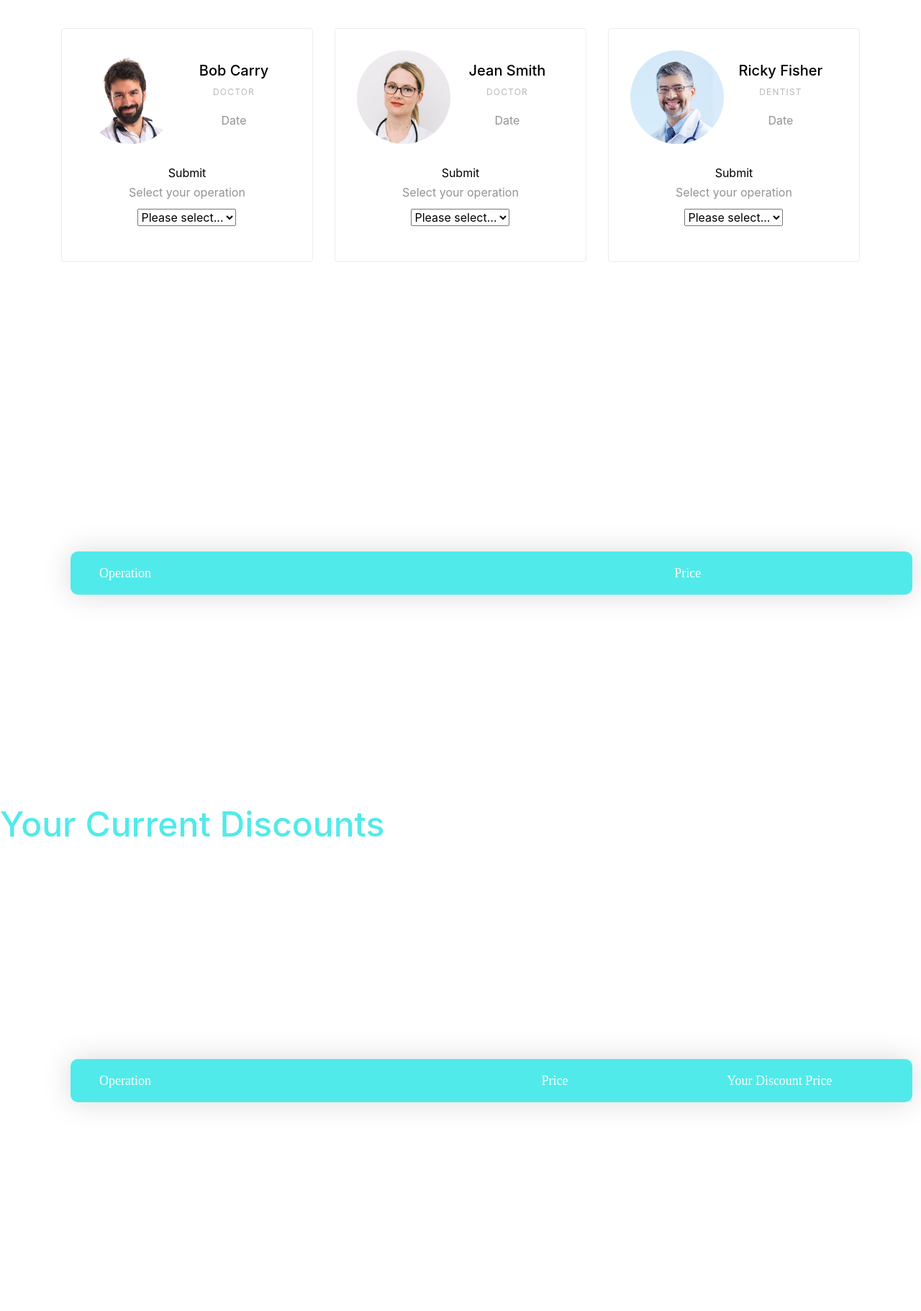
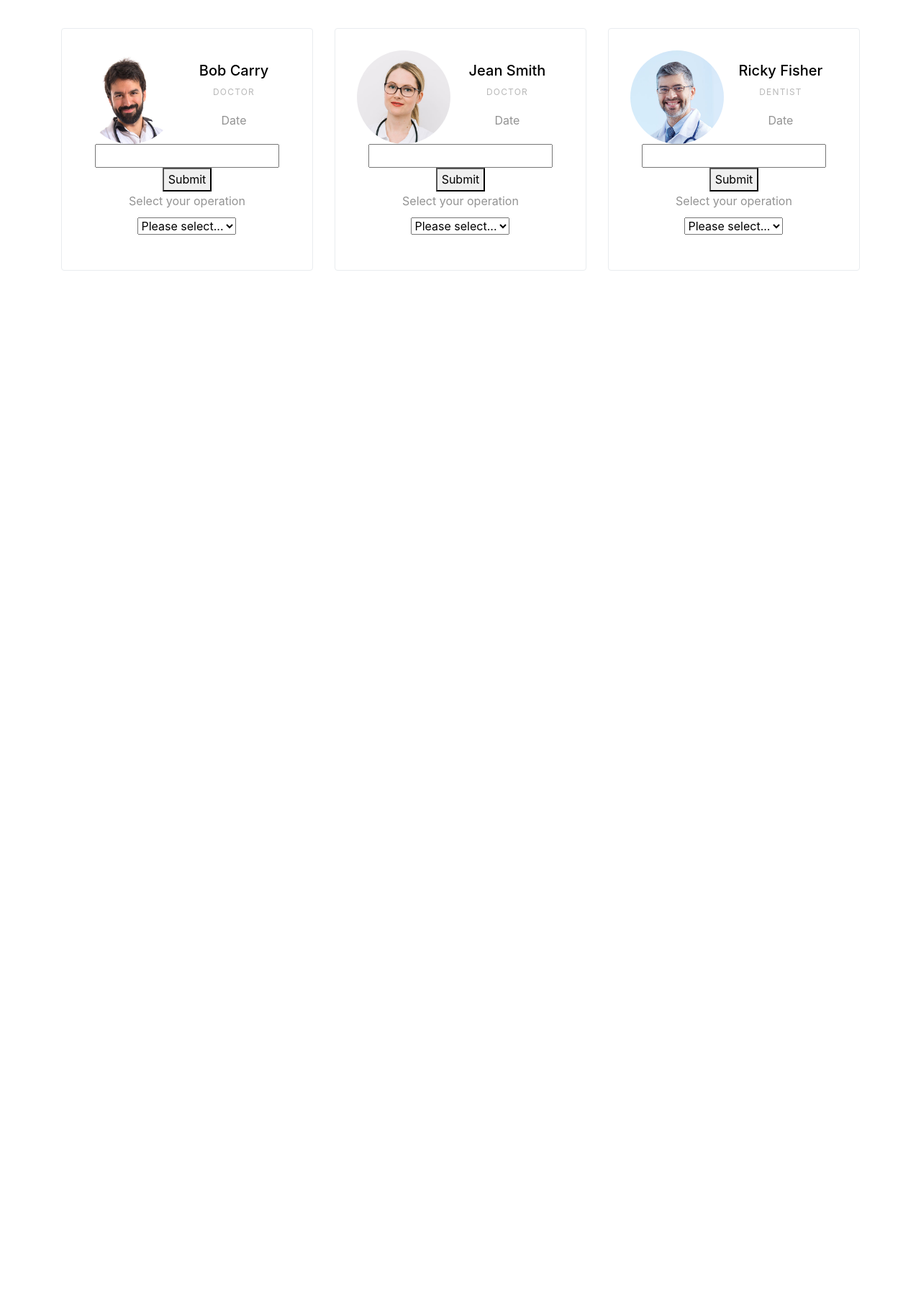
Before and after one commit to AlexandruRebega/stomatologie, a Flask app: template py/templates/calendar.html in a window 1280 px wide; the page is wider, and only the part inside the window is pictured. Shown: the part 270-2091 px from the top of that part at 72% size. After the commit the page ends 646 px from the top of that part, so only its background shows below. Run offline with Flask 2, Linux system fonts and the light colour scheme; the template is opened without the code that fills it, so the values that code supplies are empty; some libraries are stand-ins or nearby versions; some web fonts are replaced.

Commit message:
Fix calendar.html

```diff
--- a/py/templates/calendar.html
+++ b/py/templates/calendar.html
@@ -6,11 +6,11 @@
         <meta name="viewport" content="width=device-width, initial-scale=1.0">
         <link rel="stylesheet" type="text/css" href="static/datetimepicker/jquery.datetimepicker.css"/>
 
-        <link rel="stylesheet" type="text/css" href="static/css/table100.css">
         <link rel="stylesheet" href="static/css/bootstrap.min.css">
         <link rel="stylesheet" href="static/fonts/icomoon/style.css">
         <link rel="stylesheet" href="static/css/styleIndex.css">
         <link rel="stylesheet" href="static/css/icon.css">
+
     </head>
 
     <body>
@@ -148,83 +148,11 @@
                     </fieldset>
                 </form>
             </div>
+
             </div>
           </div>
         </div>
-      </div>
-    </div>
 
-    <div class="limiter">
-        <div class="container-table100">
-          <div class="wrap-table100">
-            <div class="table100 ver1 m-b-110">
-              <div class="table100-head">
-                <table>
-                  <thead>
-                    <tr class="row100 head">
-                      <th class="cell100 column1">Operation</th>
-                      <th class="cell100 column2">Price</th>
-                    </tr>
-                  </thead>
-                </table>
-              </div>
-
-              <div class="table100-body js-pscroll">
-                <table>
-                  <tbody>
-
-                    {% for operation in operationList %}
-                    <tr class="row100 body">
-                      <td class="cell100 column1">{{operation.name}}</td>
-                      <td class="cell100 column2">{{operation.price}}</td>
-                    </tr>
-                    {% endfor %}
-
-                  </tbody>
-                </table>
-              </div>
-          </div>
-        </div>
-      </div>
-    </div>
-
-
-    <div class="limiter">
-        <div class="block-heading-1">
-            <h2>Your Current Discounts</h2>
-        </div>
-        <div class="container-table100">
-          <div class="wrap-table100">
-            <div class="table100 ver1 m-b-110">
-              <div class="table100-head">
-                <table>
-                  <thead>
-                    <tr class="row100 head">
-                      <th class="cell100 column1">Operation</th>
-                      <th class="cell100 column2">Price</th>
-                      <th class="cell100 column2">Your Discount Price</th>
-                    </tr>
-                  </thead>
-                </table>
-              </div>
-
-              <div class="table100-body js-pscroll">
-                <table>
-                  <tbody>
-
-                    {% for operation in operationDiscountList %}
-                    <tr class="row100 body">
-                      <td class="cell100 column1">{{operation.name}}</td>
-                      <td class="cell100 column2">{{operation.price}}</td>
-                      <td class="cell100 column2">{{operation.discountPrice}}</td>
-                    </tr>
-                    {% endfor %}
-
-                  </tbody>
-                </table>
-              </div>
-          </div>
-        </div>
       </div>
     </div>
 
@@ -251,7 +179,7 @@
                                   '04.01.2014','05.01.2014','06.01.2014'],
                         allowTimes:[
                           '09:00', '10:00', '11:00', '12:00', '13:00', '14:00',
-                          '15:00', '16:00'
+                          '15:00', '16:00', '17:00'
                          ],
                         dayOfWeek:[
                             "Mo", "Di", "Mi",
```
